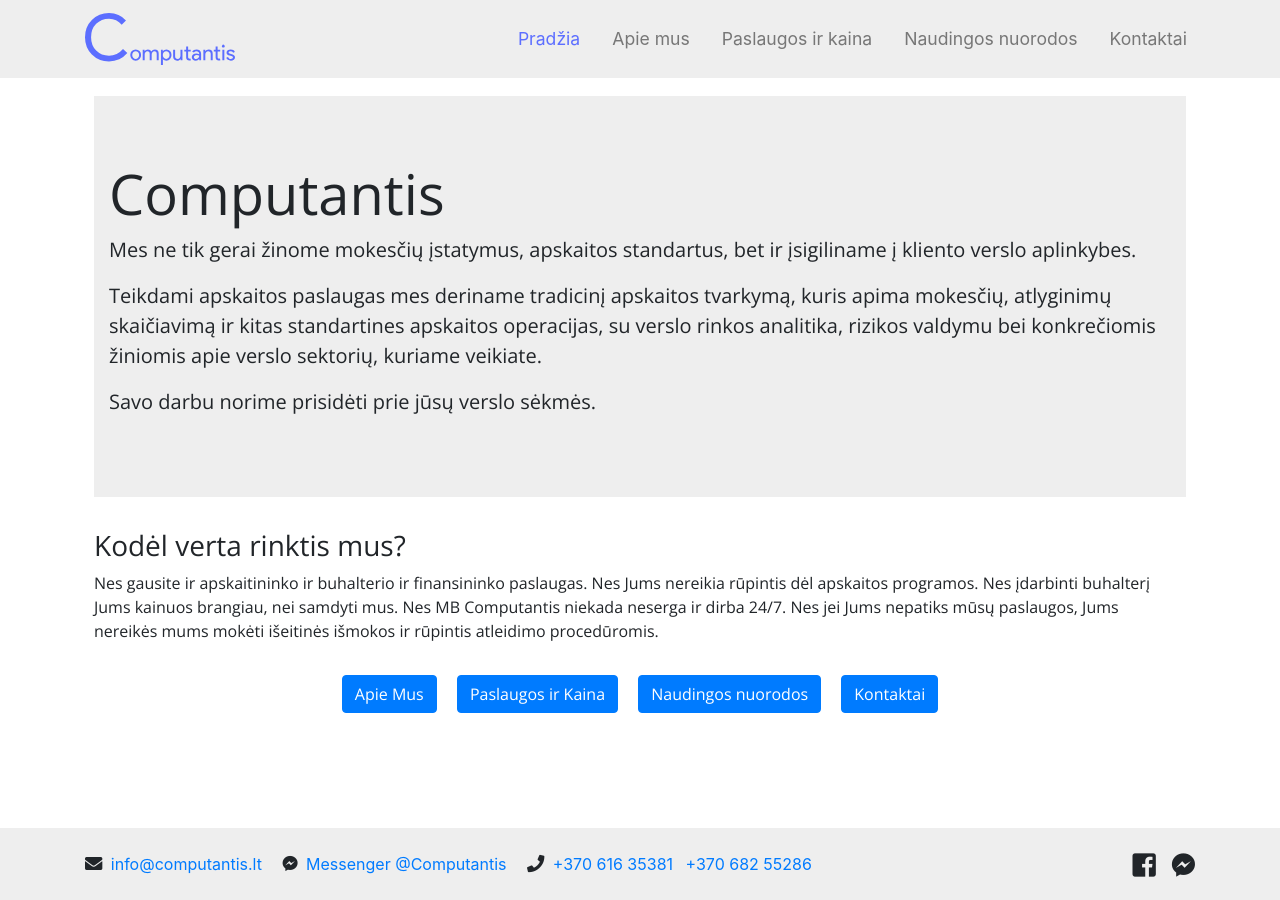
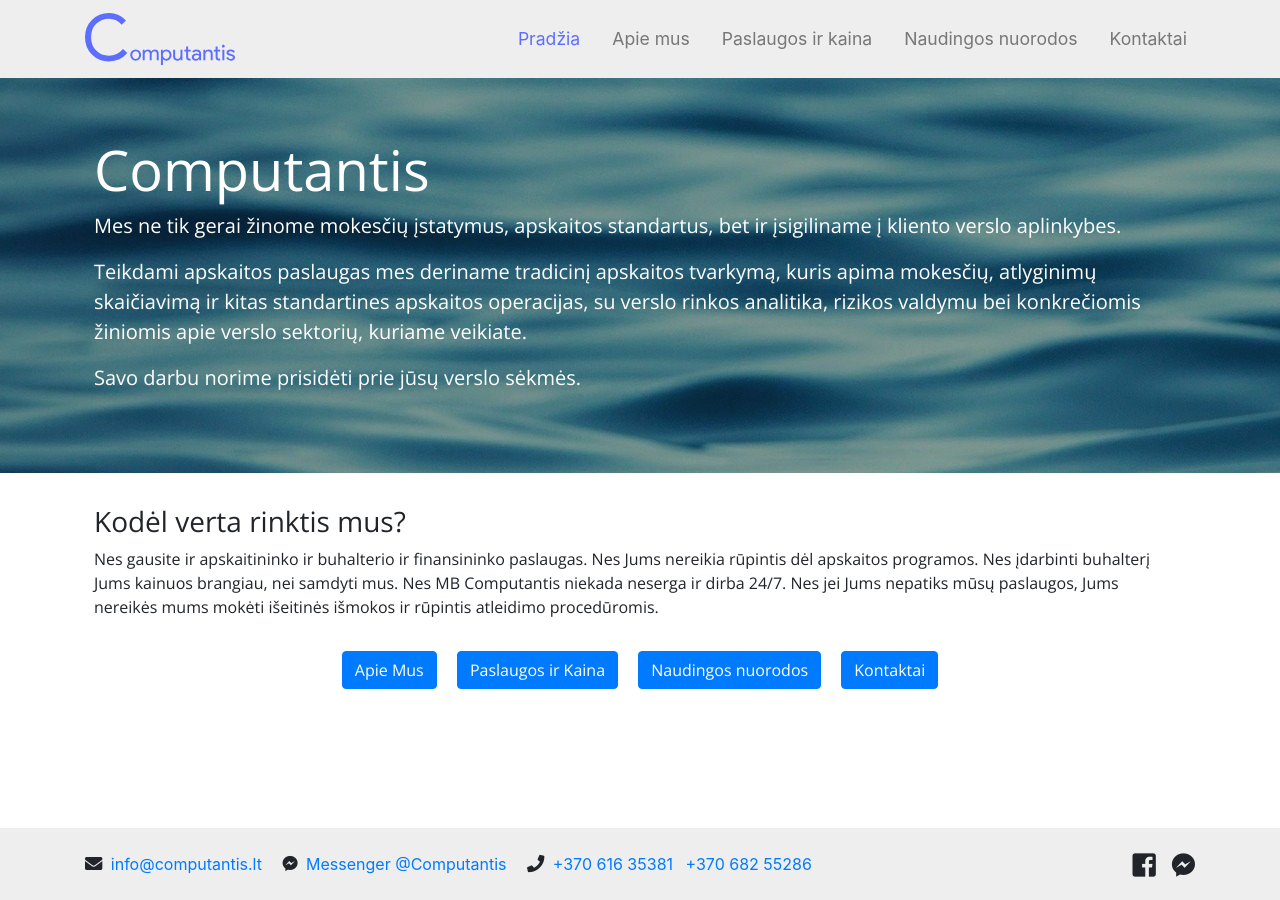
Before and after one commit to MantasJan/Computantis, a Jekyll site: the page built from index.html, in a window 1280 px wide. Built offline with Jekyll 4.4.1, drawn with Linux system fonts in a browser that asks for light colours; nearby versions of some CDN libraries.

Commit message:
Background photo

```diff
--- /dev/null
+++ b/_layouts/no-container.html
@@ -0,0 +1,19 @@
+<!DOCTYPE html>
+<html lang="en" dir="ltr">
+
+<head>
+  {% include head.html %}
+</head>
+
+<body>
+  {% include navbar.html %}
+  <main class="mt-5">
+    <div class="inside mt-4">
+      {{ content }}
+    </div>
+  </main>
+  {% include footer.html %}
+  {% include scripts.html %}
+</body>
+
+</html>
--- a/css/master.css
+++ b/css/master.css
@@ -69,7 +69,7 @@
 }
 
 .jumbotron {
-  background-color: #EEEEEE !important;
+  background: url("../ocean_dark.jpg");
 }
 
 @media screen and (min-width: 768px) {
--- a/index.html
+++ b/index.html
@@ -1,11 +1,10 @@
 ---
 title: Pagrindinis
 permalink: /
-layout: default
+layout: no-container
 ---
-<!-- <img src="/ocean.jpg" alt="ocean" class="ocean"> -->
-<div class="jumbotron jumbotron-fluid text mt-5">
-  <div class="container">
+<div class="jumbotron jumbotron-fluid text">
+  <div class="container text-white pl-4 pr-4">
     <h1 class="display-md-4">Computantis</h1>
     <p class="lead"> Mes ne tik gerai žinome mokesčių įstatymus, apskaitos standartus, bet ir įsigiliname į kliento verslo aplinkybes. </p>
     <p class="lead"> Teikdami apskaitos paslaugas mes deriname tradicinį apskaitos tvarkymą, kuris apima mokesčių, atlyginimų skaičiavimą ir kitas standartines apskaitos operacijas, su verslo rinkos analitika, rizikos valdymu bei konkrečiomis
@@ -14,9 +13,12 @@
     <p class="lead"> Savo darbu norime prisidėti prie jūsų verslo sėkmės. </p>
   </div>
 </div>
+
+<div class="container pl-4 pr-4">
   <div class="text mt-3">
     <h3>Kodėl verta rinktis mus?</h3>
-  <p>Nes gausite ir apskaitininko ir buhalterio ir finansininko paslaugas. Nes Jums nereikia rūpintis dėl apskaitos programos. Nes įdarbinti buhalterį Jums kainuos brangiau, nei samdyti mus. Nes MB Computantis niekada neserga ir dirba 24/7. Nes jei
+    <p>Nes gausite ir apskaitininko ir buhalterio ir finansininko paslaugas. Nes Jums nereikia rūpintis dėl apskaitos programos. Nes įdarbinti buhalterį Jums kainuos brangiau, nei samdyti mus. Nes MB Computantis niekada neserga ir dirba 24/7. Nes
+      jei
       Jums nepatiks mūsų paslaugos, Jums nereikės mums mokėti išeitinės išmokos ir rūpintis atleidimo procedūromis.</p>
   </div>
   <div class="text-center">
@@ -25,3 +27,4 @@
     <a class="btn btn-primary mt-3 col-12 col-sm-auto mr-3" href="/linkai" role="button">Naudingos nuorodos</a>
     <a class="btn btn-primary mt-3 col-12 col-sm-auto" href="/kontaktai" role="button">Kontaktai</a>
   </div>
+</div>
```
Also changed, not shown: ocean.jpg (deleted), ocean_dark.jpg (added). Lines whose indentation alone changed are shown as unchanged.
